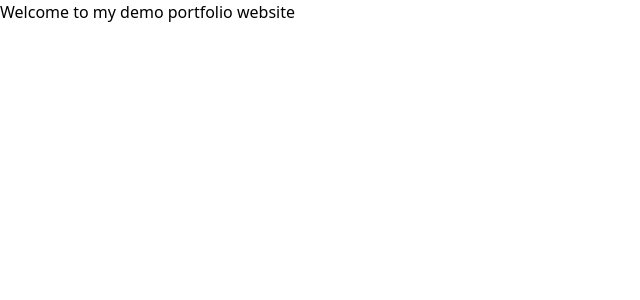
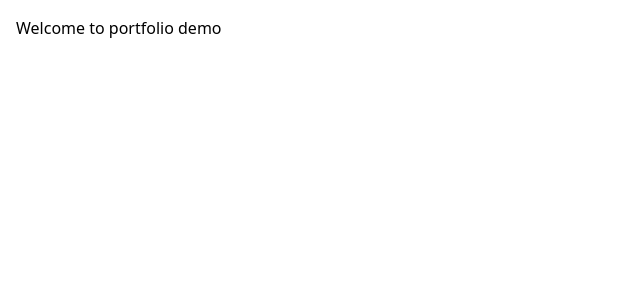
Before and after one commit to Shikhar0895/portfolio_website, a Next.js app: page / in a window 1280 px wide. Shown: the top 300 px of the page, without its empty margins (0-640 px from the left). Built offline with nearby package versions, Linux system fonts and the light colour scheme.

Commit message:
revamped

```diff
--- a/app/page.tsx
+++ b/app/page.tsx
@@ -1,3 +1,7 @@
 export default function Home() {
-  return <div>Welcome to my demo portfolio website</div>;
+  return (
+    <div className="p-4">
+      Welcome to portfolio demo
+    </div>
+  );
 }
```
